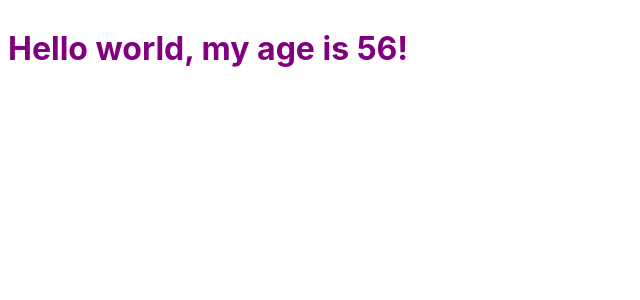
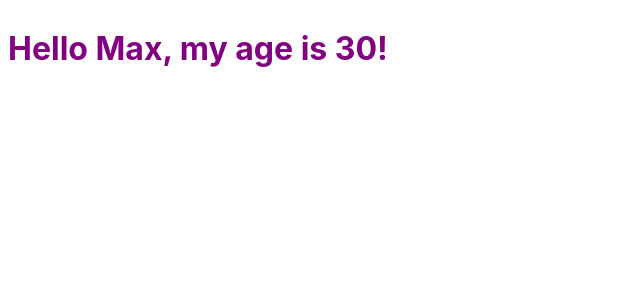
Before and after one commit to alami/svelte-cource, a Svelte app: page / in a window 1280 px wide. Shown: the top 300 px of the page, without its empty margins (0-640 px from the left). Built offline with nearby package versions, Linux system fonts and the light colour scheme.

Commit message:
1-05-local props

```diff
--- a/src/App.svelte
+++ b/src/App.svelte
@@ -1,6 +1,6 @@
 <script>
-	export let name;
-	export let age;
+	let name='Max';
+	let age=30;
 </script>
 
 <style>
--- a/src/main.js
+++ b/src/main.js
@@ -1,11 +1,8 @@
 import App from './App.svelte';
 
 const app = new App({
-	target: document.body,
-	props: {
-		name: 'world',
-		age: '56'
+	target: document.body
 	}
-});
+);
 
 export default app;
```
